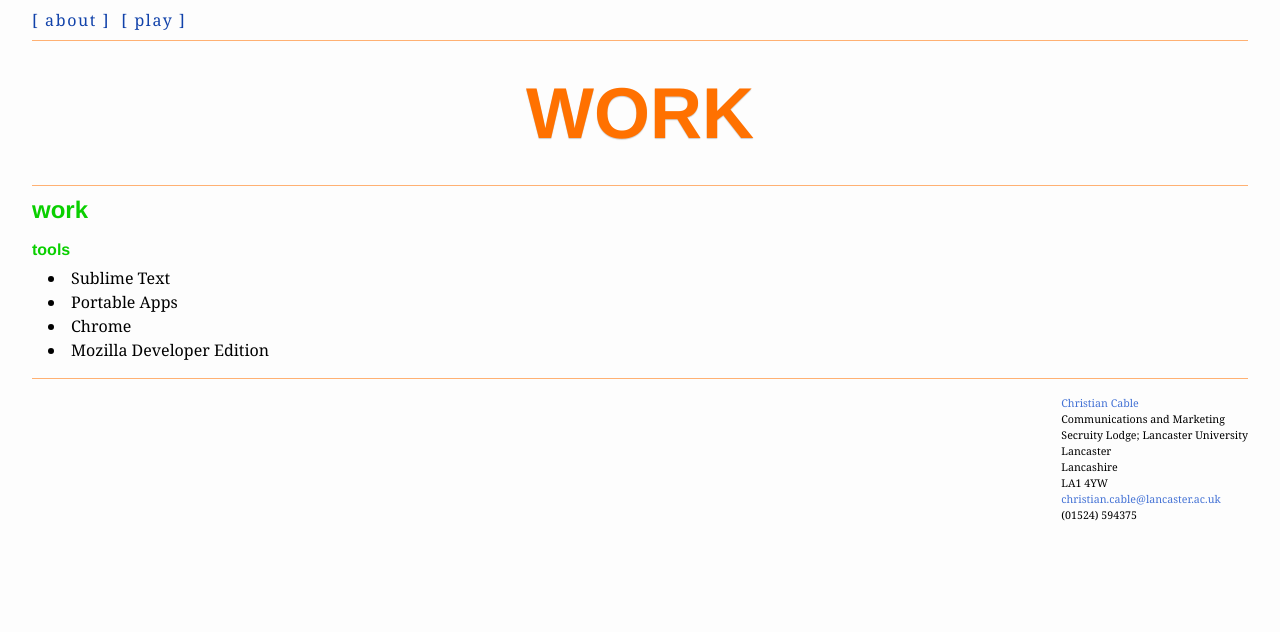
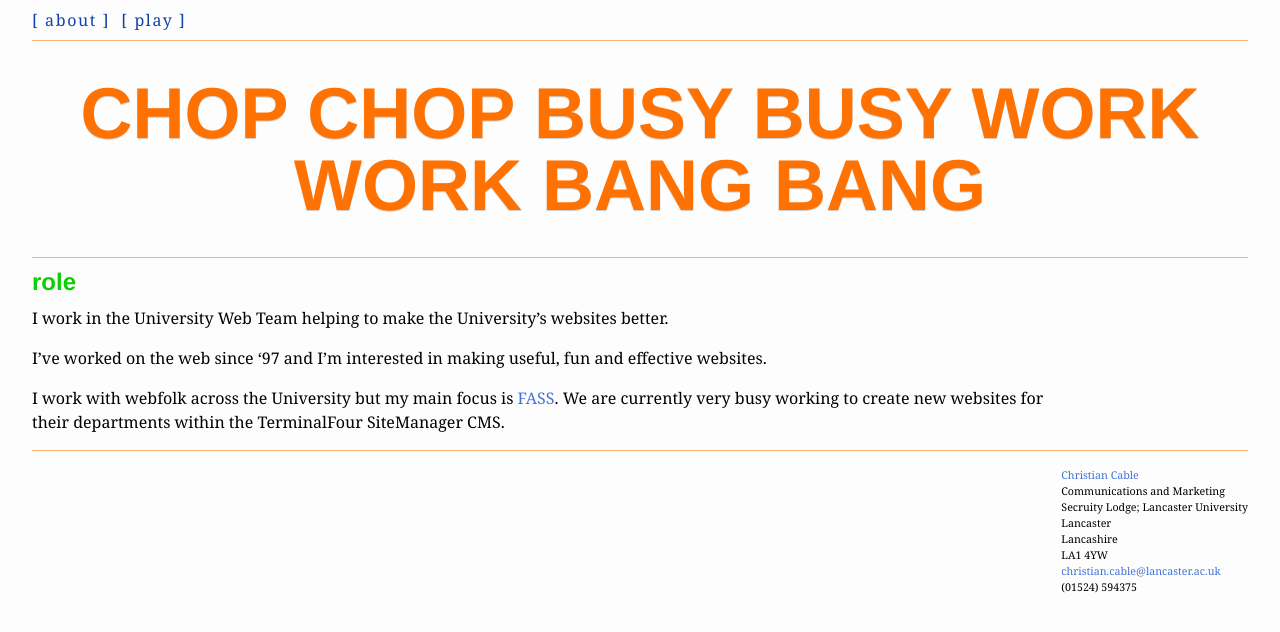
Before and after one commit to christiancable/christiancable.github.io, a Jekyll site: the page built from work.md, in a window 1280 px wide. Shown: the top 632 px of the page. Built offline with Jekyll 4.4.1, drawn with Linux system fonts in a browser that asks for light colours.

Commit message:
Updated work page

```diff
--- a/css/site.scss
+++ b/css/site.scss
@@ -211,6 +211,8 @@ article {
 
 
 
+
+
 @media only screen and (max-width: 500px) {
 
     h1 {
--- a/work.md
+++ b/work.md
@@ -1,16 +1,14 @@
 ---
 layout: page
-title: Work
+title: chop chop busy busy work work bang bang
 shorttitle: work
 permalink: /work/
 ---
 
-## Work
+## Role
 
+I work in the University Web Team helping to make the University's websites better.
 
-### Tools
+I've worked on the web since '97 and I'm interested in making useful, fun and effective websites.
 
-* Sublime Text
-* Portable Apps
-* Chrome
-* Mozilla Developer Edition
+I work with webfolk across the University but my main focus is [FASS](http://www.lancaster.ac.uk/fass/). We are currently very busy working to create new websites for their departments within the TerminalFour SiteManager CMS.
```
Also changed, not shown: 1 other file.
